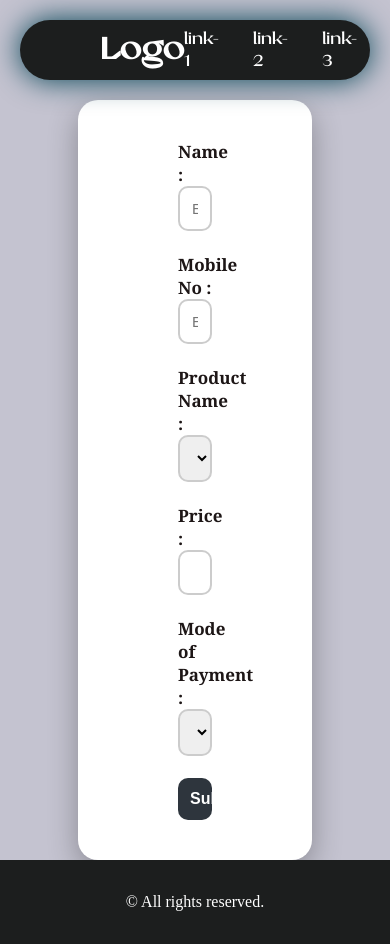
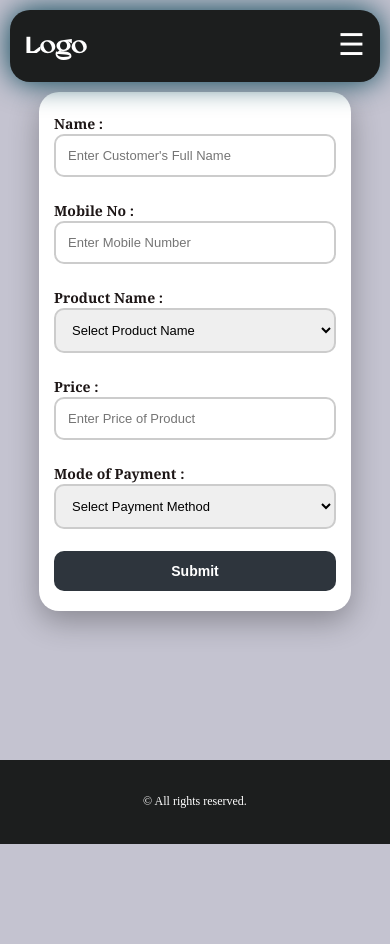
Before and after one commit to Pathan-Irfan8007/Billing-System, a website: page public/index.html in a window 390 px wide. After the commit the page ends 844 px from the top, so only its background shows below. Drawn offline with Linux system fonts and the light colour scheme; no server answers.

Commit message:
media query added

```diff
--- a/public/index.html
+++ b/public/index.html
@@ -10,7 +10,13 @@
 
     <nav>
         <div class="logo">Logo</div>
-        <div class="links">
+
+        <!-- Hamburger -->
+        <div class="menu-icon" onclick="toggleMenu()">
+            ☰
+        </div>
+
+        <div class="links" id="mobileMenu">
             <ul>
                 <li onclick="showPage('main-page')">link-1</li>
                 <li onclick="showPage('database-box')">link-2</li>
--- a/public/script.js
+++ b/public/script.js
@@ -6,6 +6,8 @@ const showPage = (pageID) => {
     })
 
     document.getElementById(pageID).classList.add("active");
+
+    document.getElementById("mobileMenu").classList.remove("active-menu");
 }
 
 const getData = async () => {
@@ -118,3 +120,7 @@ const searchData = async () => {
 
         document.getElementById('sorted-database').innerHTML = output
 }
+
+function toggleMenu(){
+    document.getElementById("mobileMenu").classList.toggle("active-menu");
+}
--- a/public/style.css
+++ b/public/style.css
@@ -89,7 +89,7 @@ label{
     border: 2px solid #ccc;
     border-radius: 10px;
     outline: none;
-    transition: 0.3s;
+    transition: 0.2s;
     font-size: 15px;
 }
 
@@ -112,7 +112,7 @@ label{
 }
 
 .input-data:hover{
-    box-shadow: 5px 5px 10px rgb(85, 104, 110);
+    box-shadow: 0px 0px 5px rgb(85, 104, 110);
 }
 
 footer{
@@ -266,3 +266,141 @@ footer{
     gap: 30px;
     margin-top: 20px;
 }
+
+nav{
+    background-color: rgb(28, 30, 30);
+    color: white;
+    display: flex;
+    justify-content: space-between;
+    align-items: center;
+    height: 60px;
+    padding: 0 80px;
+    margin: 20px;
+    border-radius: 50px;
+    position: sticky;
+    top: 0;
+    z-index: 1000;
+    box-shadow: 0px 0px 30px rgb(2, 65, 82);
+    font-family: 'Nurma';
+}
+
+.menu-icon{
+    display: none;
+    font-size: 30px;
+    cursor: pointer;
+}
+
+@media (max-width: 1024px){
+
+    nav{
+        padding-left: 40px;
+        padding-right: 40px;
+    }
+
+    .container{
+        width: 80vw;
+        padding: 35px 50px;
+    }
+
+    nav ul{
+        gap: 20px;
+    }
+
+    .logo{
+        font-size: 24px;
+    }
+}
+
+@media (max-width: 770px){
+
+    nav{
+        padding: 15px 25px;
+        border-radius: 20px;
+        height: auto;
+    }
+
+    .menu-icon{
+        display: block;
+    }
+
+    .links{
+        display: none;
+        position: absolute;
+        top: 75px;
+        right: 20px;
+        background-color: rgb(28, 30, 30);
+        width: 200px;
+        border-radius: 15px;
+        padding: 15px;
+        box-shadow: 0px 5px 20px rgba(0,0,0,0.3);
+    }
+
+    .links ul{
+        flex-direction: column;
+        gap: 20px;
+        align-items: center;
+    }
+
+    .links.active-menu{
+        display: block;
+    }
+
+}
+
+@media (max-width: 715px){
+    #customerTable,
+    .sortedTable{
+        display: block;
+        overflow-x: auto;
+        white-space: nowrap;
+    }
+}
+
+@media (max-width: 480px){
+
+    nav{
+        margin: 10px;
+        padding: 15px;
+    }
+
+    .logo{
+        font-size: 22px;
+    }
+
+    nav ul li{
+        font-size: 14px;
+    }
+
+    .container{
+        padding: 20px 15px;
+    }
+
+    label{
+        font-size: 14px;
+    }
+
+    .input-data{
+        font-size: 13px;
+    }
+
+    #submit{
+        font-size: 14px;
+    }
+
+    #customerTable,
+    .sortedTable{
+        display: block;
+        overflow-x: auto;
+        white-space: nowrap;
+    }
+
+    footer{
+        font-size: 12px;
+    }
+}
+
+@media (max-width: 500px){
+    #search-box{
+        flex-direction: column;
+    }
+}
```
